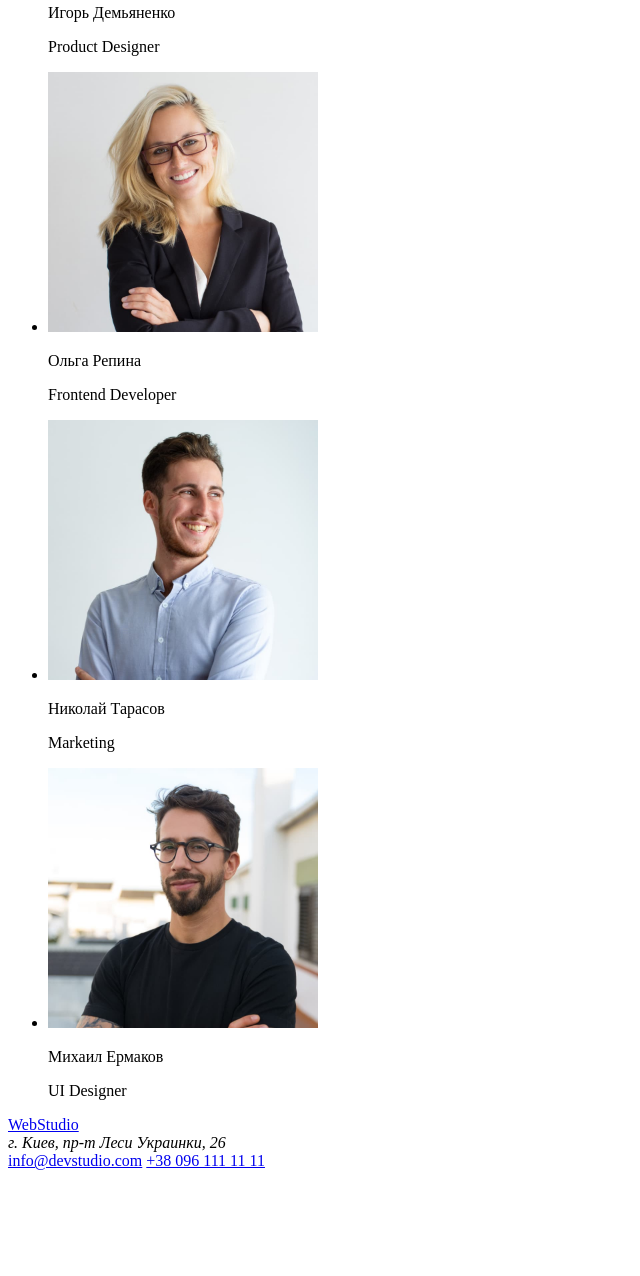
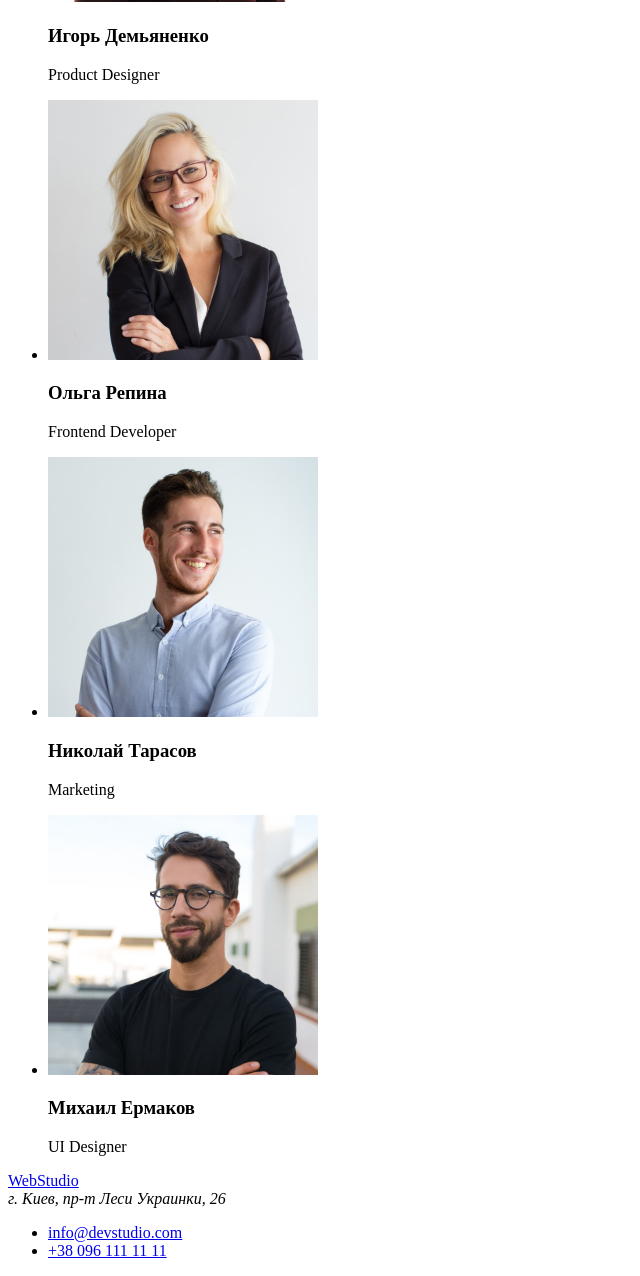
Before and after one commit to OlegAdamov/goit-markup-hw-02, a plain HTML site: page index.html in a window 1280 px wide. Shown: the part 1039-2315 px from the top of the page, without its empty margins (0-640 px from the left). Before the commit the page ends 2217 px from the top, so only its background shows below. Drawn offline with Linux system fonts and the light colour scheme.

Commit message:
Правки после проверки

```diff
--- a/index.html
+++ b/index.html
@@ -16,8 +16,10 @@
             <li><a href="" lang="ru">Контакты</a></li>
         </ul>
         </nav>
-        <a href="mailto:info@devstudio.com">info@devstudio.com</a>
-        <a href="tel:+380961111111">+38 096 111 11 11</a>
+        <ul>
+            <li><a href="mailto:info@devstudio.com">info@devstudio.com</a></li>
+            <li><a href="tel:+380961111111">+38 096 111 11 11</a></li>
+        </ul>
     </header>
 
     <main>
@@ -46,7 +48,9 @@
                     <p>Значимость этих проблем настолько очевидна, что реализация плановых заданий.</p>
             </li>
         </ul>
+        </section>
 
+        <section>
         <h2>Чем мы занимаемся</h2>
             <ul>
                 <li><img src="images/img_box1.jpg" alt="Make website" width="370px"></li>
@@ -60,22 +64,22 @@
             <ul>
                 <li>
                     <img src="images/ihor.jpg" alt="Igor Demyanenko" width="270px">
-                        <p>Игорь Демьяненко</p>
+                        <h3>Игорь Демьяненко</h3>
                         <p>Product Designer</p>
                 </li>
                 <li>
                     <img src="images/olga.jpg" alt="Olga Repina" width="270px">
-                        <p>Ольга Репина</p>
+                        <h3>Ольга Репина</h3>
                         <p>Frontend Developer</p>
                 </li>
                 <li>
                     <img src="images/mikola.jpg" alt="Nikolai Tarasov" width="270px">
-                        <p>Николай Тарасов</p>
+                        <h3>Николай Тарасов</h3>
                         <p>Marketing</p>
                 </li>
                 <li>
                     <img src="images/mihail.jpg" alt="Mikhail Ermakov" width="270px">
-                        <p>Михаил Ермаков</p>
+                        <h3>Михаил Ермаков</h3>
                         <p>UI Designer</p>
                 </li>
             </ul>
@@ -83,12 +87,12 @@
     </main>
 
     <footer>
-        <section>
             <a href="webstudio">WebStudio</a>
             <address>г. Киев, пр-т Леси Украинки, 26</address>
-            <a href="mailto:info@devstudio.com">info@devstudio.com</a>
-            <a href="tel:+380961111111">+38 096 111 11 11</a>
-        </section>
+            <ul>
+                <li><a href="mailto:info@devstudio.com">info@devstudio.com</a></li>
+                <li><a href="tel:+380961111111">+38 096 111 11 11</a></li>
+            </ul>
     </footer>
 
 </body>
```
